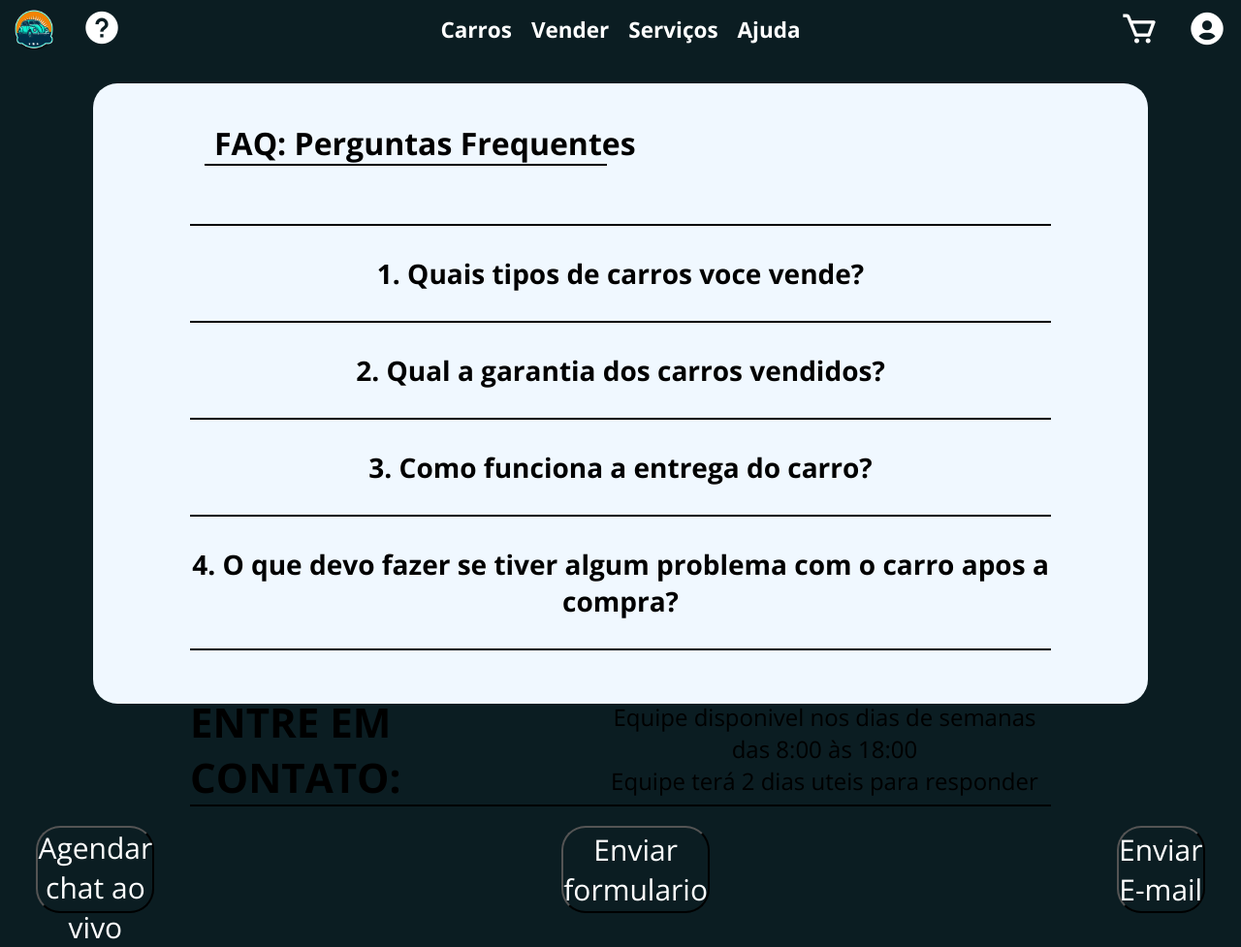
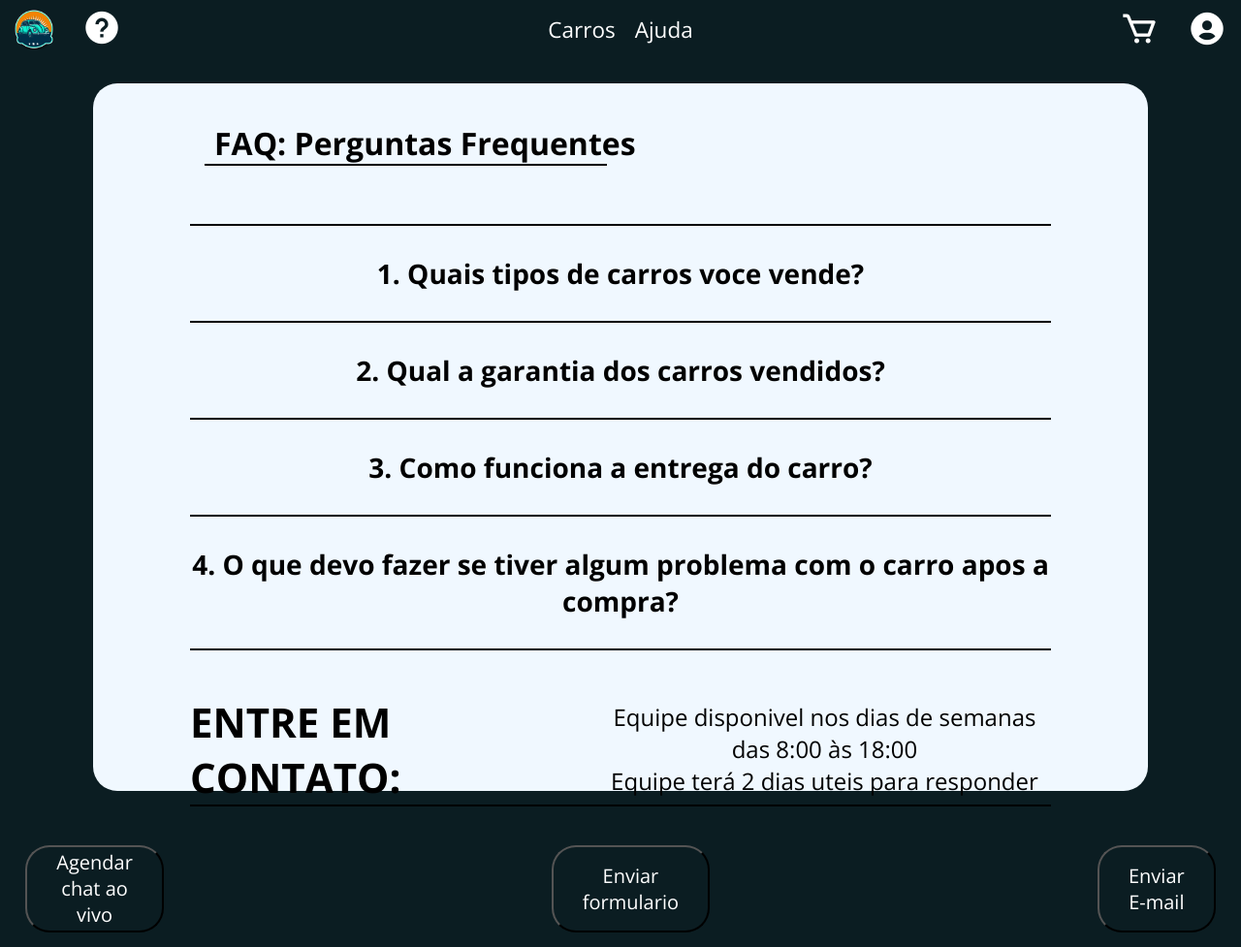
Before and after one commit to NicolasFrancisco017/WebDevSRCARS, a plain HTML site: page faq.html in a window 1280 px wide. Shown: the whole page at 97% size. Drawn offline with nearby package versions, Linux system fonts and the light colour scheme.

Commit message:
fix: Arrumar erros

```diff
--- a/faq.css
+++ b/faq.css
@@ -1,10 +1,17 @@
+* {
+    box-sizing: border-box;
+    padding: 0;
+    margin: 0;
+}
+
+
 h1, h2, h3 {
     font-weight: bold;
 }
 
 main {
     width: 85vw;
-    height: 80vh;
+    height: 730px;
     background-color: aliceblue;
     margin: 2% 7.5%;
     border-radius: 25px;
@@ -61,17 +68,21 @@ main {
 
 #faq-botoes {
     display: flex;
-    gap: 420px;
+    gap: 400px;
     justify-content: center;
     align-items: center;
-    padding-top: 20px;
+    padding-top: 40px;
 
     & button {
+        display: flex ;
+        justify-content: center;
+        align-items: center;
         background-color: #0b1d22;
-        font-size: 30px;
+        font-size: 20px;
         color: white;
         border-radius: 25px;
-        width: 200px;
+        width: 400px;
+        padding: 30px;
         height: 90px;
     }
 }
--- a/faq.html
+++ b/faq.html
@@ -13,25 +13,23 @@
 <body>
     <nav class="navegacao">
         <div class="nav_icones">
-            <img src="img/logo.png" alt="logo_pagina">
-            <i class='bx bxs-help-circle' >
-                <!-- ICONE DUVIDAS -->
-            </i>
+            <a href="./index.html">
+                <img src="img/logo.png" alt="logo_pagina">
+            </a>
+
+            <a href="./faq.html"><i class='bx bxs-help-circle' >
+            </i></a>
         </div>
         <div class="nav_opcoes">
-            <h1>Carros</h1>
-            <h1>Vender</body {
-                transform: translate(-50% -50%);
-            }h1>
-            <h1>Serviços</h1>
-            <h1>Ajuda</h1>
+            <h1><a href="./index.html">Carros</a></h1>
+            <h1><a href="./faq.html">Ajuda</a></h1>
         </div>
         <div class="nav_icones">
-            <i class='bx bx-cart'>
-                <!-- ICONE CARRINHO MERCADo -->
-            </i>
-            <i class='bx bxs-user-circle' >
-                <!-- ICONE USUARIO -->
+            <a href="./carrinho.html">
+                <i class='bx bx-cart'>
+                </i>
+            </a>
+                <i class='bx bxs-user-circle' >
             </i>
         </div>
     </nav>
--- a/login.css
+++ b/login.css
@@ -1,6 +1,5 @@
 @import url('https://fonts.googleapis.com/css2?family=Roboto:wght@400;600&display=swap');
 
-/* ----- GLOBAIS ----- */
 * {
     padding: 0;
     margin: 0;
@@ -11,15 +10,13 @@
 }
 
 :root {
-    /* ----- CORES ----- */
-    --cor-fundo: #f0f0f0;
+    --cor-fundo: #0b1d22;
     --cor-container: #e0e0e0;
     --cor-rotulo: #0b1d22;
     --cor-texto: #333;
     --cor-botao: #333;
     --cor-botao-hover: #555;
 
-    /* ----- TAMANHOS E ESPAÇAMENTOS ----- */
     --largura-container: 80%;
     --max-largura-container: 800px;
     --min-altura-container: 80vh;
@@ -63,13 +60,11 @@ body {
     background-size: cover;
 }
 
-/* ----- ESTILOS GLOBAIS DE ÂNCORA ----- */
 a {
     text-decoration: none;
     color: var(--cor-container);
 }
 
-/* ----- CONTAINER DE LOGIN ----- */
 #container-login {
     width: var(--largura-container);
     max-width: var(--max-largura-container);
@@ -83,7 +78,6 @@ a {
     flex-direction: column;
     justify-content: center;
 
-    /* ----- TÍTULO DE LOGIN ----- */
     .titulo-login {
         text-align: center;
         color: var(--cor-texto);
@@ -91,7 +85,6 @@ a {
         margin-bottom: var(--mb);
     }
 
-    /* ----- CAMPOS DO FORMULÁRIO ----- */
     .container-rotulo {
         margin-bottom: var(--mb);
 
@@ -116,7 +109,6 @@ a {
         }
     }
 
-    /* ----- OPÇÃO LEMBRETE ----- */
     .opcao-lembrete {
         display: flex;
         align-items: center;
@@ -131,7 +123,6 @@ a {
         }
     }
 
-    /* ----- BOTÃO DE LOGIN ----- */
     .botao-login {
         display: block;
         width: 100%;
@@ -151,7 +142,6 @@ a {
         }
     }
 
-    /* ----- LOGIN COM REDES SOCIAIS ----- */
     .login-social {
         text-align: center;
 
@@ -171,7 +161,6 @@ a {
     }
 }
 
-/* ----- BOTÃO "CRIAR CONTA" ----- */
 .criar-conta {
     text-align: center;
 }
@@ -195,7 +184,6 @@ a {
 }
 
 
-/* ----- RESPONSIVIDADE ----- */
 @media (max-width: 768px) {
     #container-login {
         padding: var(--espacamento-container);
--- a/pagina_carro.css
+++ b/pagina_carro.css
@@ -1,6 +1,5 @@
 @import url('https://fonts.googleapis.com/css2?family=Roboto:wght@400;600&display=swap');
 
-/* ----- GLOBAIS ----- */
 * {
     padding: 0;
     margin: 0;
--- a/registro.css
+++ b/registro.css
@@ -1,6 +1,5 @@
 @import url('https://fonts.googleapis.com/css2?family=Roboto:wght@400;600&display=swap');
 
-/* ----- GLOBAIS ----- */
 * {
     padding: 0;
     margin: 0;
@@ -11,7 +10,6 @@
 }
 
 :root {
-    /* CORES */
     --cor-fundo: #f0f0f0;
     --cor-container: #e0e0e0;
     --cor-rotulo: #0b1d22;
@@ -19,7 +17,6 @@
     --cor-botao: #333;
     --cor-botao-hover: #555;
 
-    /* TAMANHOS E ESPAÇAMENTOS */
     --largura-container: 80%;
     --max-largura-container: 800px;
     --min-altura-container: 80vh;
@@ -28,8 +25,8 @@
     --box-shadow-container: 0 0 30px rgba(0, 0, 0, 0.2);
 
     --titulo-cadastro-tamanho: 48px;
-    --mb: 30px;              /* margem-bottom padrão */
-    --mb-pequeno: 10px;       /* margem-bottom pequena */
+    --mb: 30px;
+    --mb-pequeno: 10px;
 
     --rotulo-tamanho: 28px;
     --rotulo-max-largura: 275px;
@@ -59,7 +56,6 @@ body {
     background-size: cover;
 }
 
-/* ----- CONTAINER DE REGISTRO ----- */
 #container-registro {
     width: var(--largura-container);
     max-width: var(--max-largura-container);
@@ -79,7 +75,6 @@ a {
     color: var(--cor-container);
 }
 
-/* ----- TÍTULO DE REGISTRO ----- */
 .titulo-registro {
     text-align: center;
     color: var(--cor-texto);
@@ -87,7 +82,6 @@ a {
     margin-bottom: var(--mb);
 }
 
-/* ----- CAMPOS DO FORMULÁRIO ----- */
 .container-campo {
     margin-bottom: var(--mb);
 }
@@ -111,7 +105,6 @@ a {
     border-radius: var(--border-radius-entrada);
 }
 
-/* ----- BOTÃO DE REGISTRO ----- */
 .botao-registro {
     display: block;
     width: 100%;
@@ -132,7 +125,6 @@ a {
 }
 
 
-/* ----- REGISTRO COM REDES SOCIAIS ----- */
 .registro-social {
     text-align: center;
 }
@@ -151,7 +143,6 @@ a {
     cursor: pointer;
 }
 
-/* ----- BOTÃO "JÁ TEM LOGIN?" ----- */
 .ja-login {
     text-align: center;
 }
--- a/style.css
+++ b/style.css
@@ -18,15 +18,12 @@ main {
 }
 
 :root {
-    /* CORES BACKGROUND*/
+
     --cor_principal: #0b1d22;
     --cor_secundaria: #1c1d24;
 
-    /* CORES FONTE */
     --cor_principal_fonte: white;
 
-    /* TAMANHO FONTES */
-    /* TAMANHO PC */
 
     --icones_medios: 40px;
     --icones_MP: 35px;
@@ -39,21 +36,29 @@ main {
 
 
 
-    /* FONTE NEGRITO */
     --negrito_medio: 600;
 
 
-    /* TAMANHO DOS DESTAQUES */
     --tam_dest: 460px;
 
-    /* animacao */
     --anim_botao: scale: 1.13; ;
 
-    /* familia fonte  */
     --fonte_carros: "Source Serif 4", serif; ;
 }
 
-/* ----- NAVEGACAO ----- */
+
+a {
+    border: none;
+    outline: none;
+    color: none;
+    text-decoration: none;
+    color: white;
+
+    &:hover {
+        color: none;
+    }
+}
+
 
 .navegacao {
     width: 100%;
@@ -104,14 +109,12 @@ main {
 }
 
 .banner  {
-    /* teste */
     position: relative;
-    background-color: blue;
+    background-color: rgb(0, 0, 0);
     display: flex;
     justify-content: center;
 }
 
-/* ----- BANNER ----- */
 
 .destaques {
     width: 100%;
@@ -146,7 +149,6 @@ main {
         right: 50%;
         transform: translate(-50%, -50%);
         color: white;
-        /* background-color: rebeccapurple; */
 
         & i {
             font-size: 50px;
@@ -154,14 +156,6 @@ main {
         }
     }
 
-    /* & h2 {
-        color: white;
-        position: absolute;
-        top: 2.5%;
-        left: 2%;
-        font-size: clamp(var(--titulos_medios), 2vw, var(--titulos_grandes));
-        font-weight: var(--negrito_medio);
-    } */
 }
 
 .pesquisa {
@@ -246,7 +240,6 @@ main {
 
     width: 100%;
 
-    /* border: 1px solid red; */
 
     display: grid;
     grid-template-columns: repeat(auto-fit, minmax(550px, 560px));
@@ -259,7 +252,6 @@ main {
         height: 450px;
 
 
-        /* border: 1px solid blue; */
         background-color: var(--cor_secundaria);
         border-radius: 20px;
 
@@ -294,7 +286,6 @@ main {
                 display: flex;
                 align-items: end;
                 height: 100px;
-                /* border: 1px solid wheat; */
                 font-size: var(--titulos_SG);
                 font-family: var(--fonte_carros);
             }
@@ -324,7 +315,6 @@ main {
                 display: flex;
                 width: 100%;
 
-                /* border: 1px solid wheat; */
 
                 & .local_produto{
                     width: 30%;
@@ -332,7 +322,6 @@ main {
                     display: flex;
                     align-items: center;
 
-                    /* border: 1px solid wheat; */
 
                     & i {
                         font-size: var(--icones_medios);
@@ -352,7 +341,6 @@ main {
 
 
                     & * {
-                        /* border: 1px solid wheat; */
                         width: 100%;
                         display: flex;
                         justify-content: end;
```
Also changed, not shown: carrinho.html (+11 -8 lines), forma-pagamento.html (+10 -15 lines), index.html (+17 -17 lines), login.html (+14 -10 lines), pagina_bmw.html (+15 -11 lines), pagina_ferrari.html (+15 -11 lines), registro.html (+14 -14 lines).
